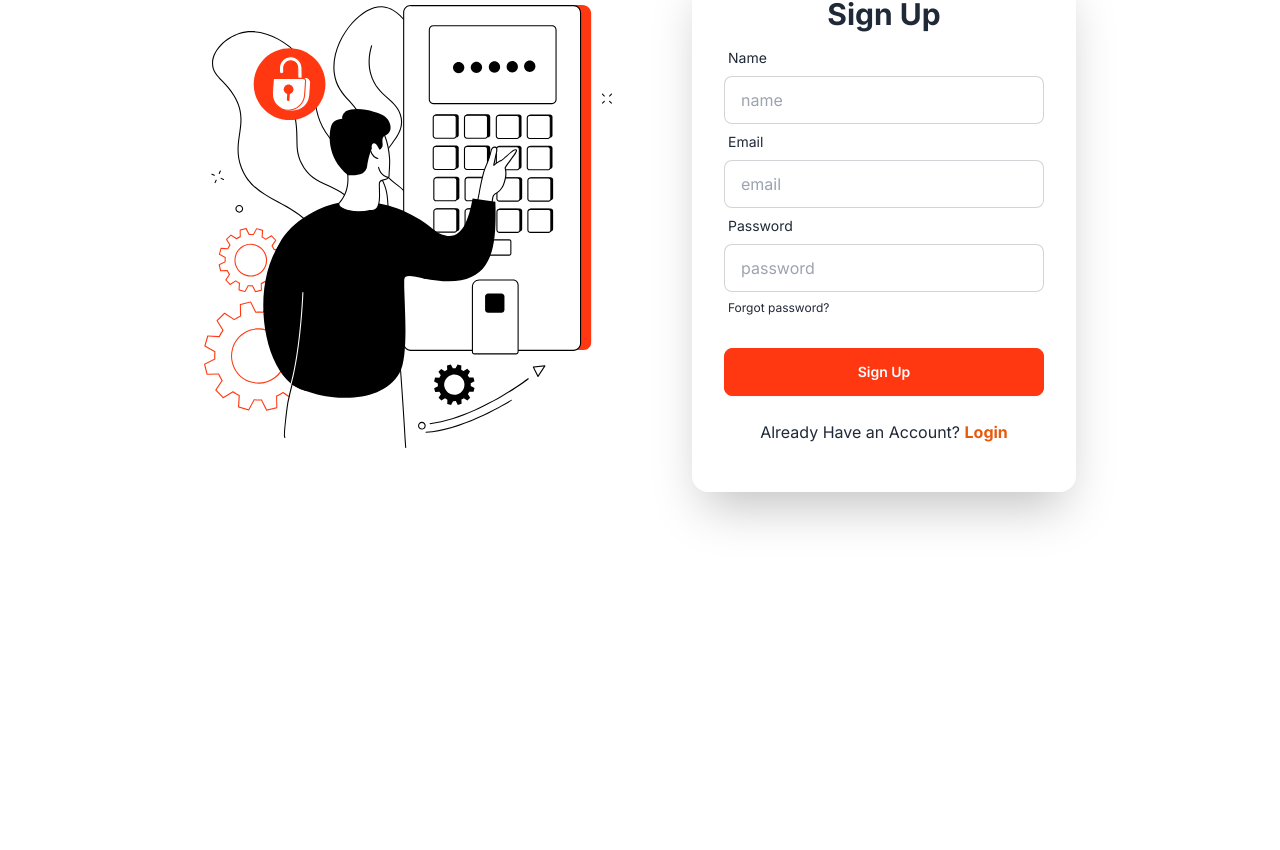
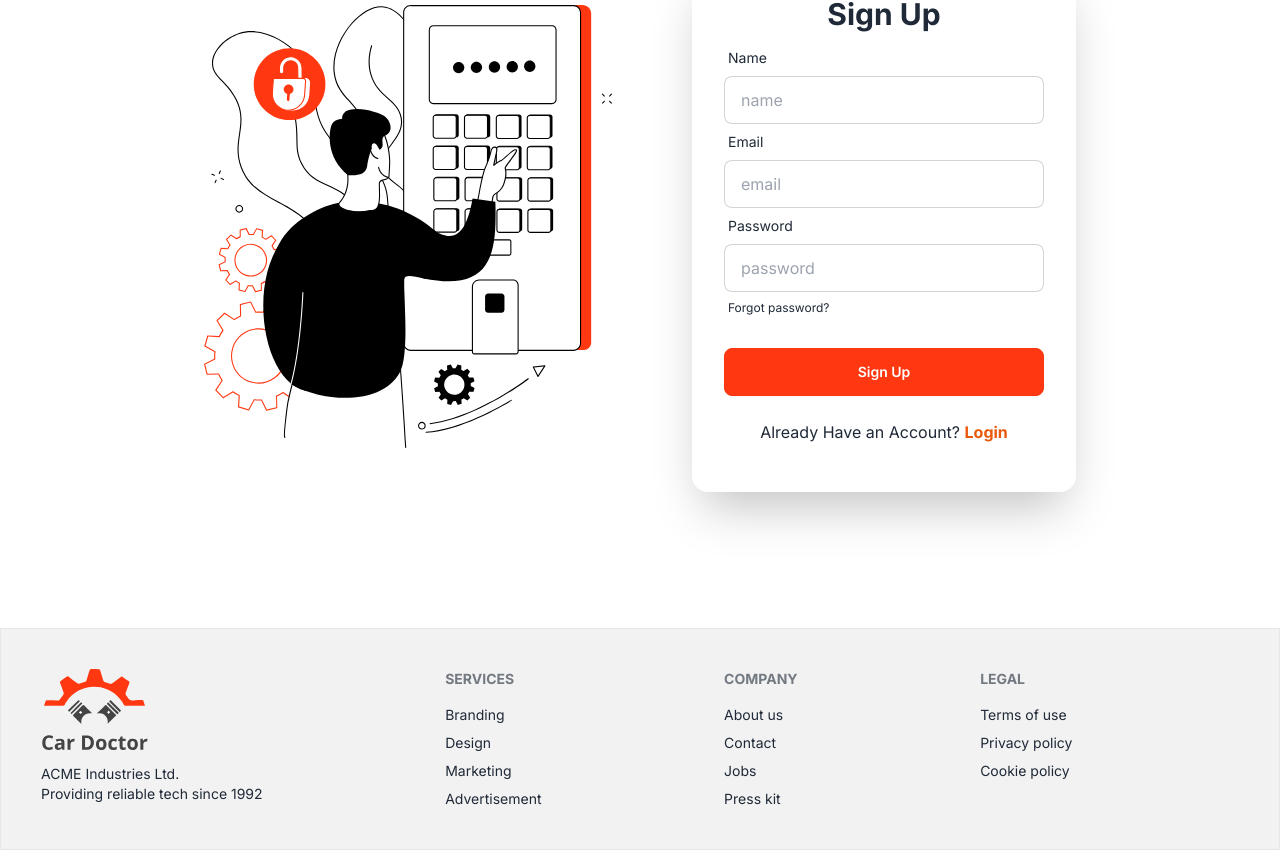
Before and after one commit to Jisan-Dev/M58-Car-Doctor-client, a React (Vite) app: page /signUp in a window 1280 px wide. Shown: the part 284-1134 px from the top of the page. Before the commit the page ends 912 px from the top, so only its background shows below. Built offline with nearby package versions, Linux system fonts and the light colour scheme; no server answers.

Commit message:
added footer and also added logout feature. edited in login as well

```diff
--- a/src/Routes/Root.jsx
+++ b/src/Routes/Root.jsx
@@ -1,11 +1,13 @@
 import { Outlet } from 'react-router-dom';
 import Header from '../components/Header';
+import Footer from '../components/Footer';
 
 const Root = () => {
   return (
     <>
       <Header />
       <Outlet />
+      <Footer />
     </>
   );
 };
--- /dev/null
+++ b/src/components/Footer.jsx
@@ -0,0 +1,39 @@
+import logo from '../assets/logo.svg';
+const Footer = () => {
+  return (
+    <footer className="border bg-base-200">
+      <div className="container mx-auto footer p-10 bg-base-200 text-base-content">
+        <div>
+          <img src={logo} alt="" />
+          <p>
+            ACME Industries Ltd.
+            <br />
+            Providing reliable tech since 1992
+          </p>
+        </div>
+        <div>
+          <span className="footer-title">Services</span>
+          <a className="link link-hover">Branding</a>
+          <a className="link link-hover">Design</a>
+          <a className="link link-hover">Marketing</a>
+          <a className="link link-hover">Advertisement</a>
+        </div>
+        <div>
+          <span className="footer-title">Company</span>
+          <a className="link link-hover">About us</a>
+          <a className="link link-hover">Contact</a>
+          <a className="link link-hover">Jobs</a>
+          <a className="link link-hover">Press kit</a>
+        </div>
+        <div>
+          <span className="footer-title">Legal</span>
+          <a className="link link-hover">Terms of use</a>
+          <a className="link link-hover">Privacy policy</a>
+          <a className="link link-hover">Cookie policy</a>
+        </div>
+      </div>
+    </footer>
+  );
+};
+
+export default Footer;
--- a/src/components/Header.jsx
+++ b/src/components/Header.jsx
@@ -1,18 +1,16 @@
 import { Link, NavLink } from 'react-router-dom';
 import logo from '../assets/logo.svg';
-// import useAuth from '../../../hooks/useAuth';
-// import { useContext } from "react";
-// import { AuthContext } from "../../../providers/AuthProvider";
+import { useContext } from 'react';
+import { AuthContext } from '../providers/AuthProvider';
 
 const Header = () => {
-  // const { user, logOut } = useAuth();
-  // const {user, logOut} = useContext(AuthContext);
+  const { user, logOut } = useContext(AuthContext);
 
-  // const handleLogOut = () => {
-  //   logOut()
-  //     .then(() => {})
-  //     .catch((error) => console.log(error));
-  // };
+  const handleLogOut = () => {
+    logOut()
+      .then(() => {})
+      .catch((error) => console.log(error));
+  };
 
   const navItems = (
     <>
@@ -34,7 +32,7 @@ const Header = () => {
           About
         </NavLink>
       </li>
-      {/* {user?.email ? (
+      {user?.email ? (
         <>
           <li className="hover:text-primary">
             <Link to="/bookings">My Bookings</Link>
@@ -47,7 +45,7 @@ const Header = () => {
         <li className="hover:text-primary">
           <Link to="/login">Login</Link>
         </li>
-      )} */}
+      )}
     </>
   );
   return (
--- a/src/pages/home/components/services/Services.jsx
+++ b/src/pages/home/components/services/Services.jsx
@@ -11,7 +11,7 @@ const Services = () => {
   }, []);
 
   return (
-    <div className="mt-32 font-inter">
+    <div className="my-32">
       <div className="text-center">
         <h3 className="text-xl font-bold text-primary">Services</h3>
         <h2 className="text-neutral-900 text-[45px] font-bold">Our Service Area</h2>
--- a/src/pages/login/index.jsx
+++ b/src/pages/login/index.jsx
@@ -1,7 +1,7 @@
 import { Link } from 'react-router-dom';
 import img from '../../assets/images/login/login.svg';
 import { useContext } from 'react';
-import { AuthContext } from '../../providers/AuthProvider';
+import { AuthContext } from '../../providers/AuthProvider.jsx';
 
 const Login = () => {
   const { loginUser } = useContext(AuthContext);
--- a/src/providers/AuthProvider.jsx
+++ b/src/providers/AuthProvider.jsx
@@ -1,4 +1,4 @@
-import { createUserWithEmailAndPassword, getAuth, onAuthStateChanged, signInWithEmailAndPassword } from 'firebase/auth';
+import { createUserWithEmailAndPassword, getAuth, onAuthStateChanged, signInWithEmailAndPassword, signOut } from 'firebase/auth';
 import { createContext, useEffect, useState } from 'react';
 import app from '../firebase/firebase.config';
 
@@ -6,7 +6,7 @@ export const AuthContext = createContext();
 const auth = getAuth(app);
 
 const AuthProvider = ({ children }) => {
-  const [users, setUsers] = useState([]);
+  const [user, setUser] = useState([]);
   const [loading, setLoading] = useState(true);
 
   const createUser = (email, password) => {
@@ -19,14 +19,18 @@ const AuthProvider = ({ children }) => {
     return signInWithEmailAndPassword(auth, email, password);
   };
 
+  const logOut = () => {
+    return signOut(auth);
+  };
+
   useEffect(() => {
     const unsubscribe = onAuthStateChanged(auth, (currentUser) => {
       if (currentUser) {
-        setUsers(currentUser);
+        setUser(currentUser);
         setLoading(false);
         console.log('onAuthStateChanged', currentUser);
       } else {
-        setUsers(null);
+        setUser(null);
         setLoading(false);
         console.log('logged out state changed', currentUser);
       }
@@ -35,7 +39,7 @@ const AuthProvider = ({ children }) => {
     return () => unsubscribe();
   }, []);
 
-  const authInfo = { users, loading, createUser, loginUser };
+  const authInfo = { user, loading, createUser, loginUser, logOut };
   return <AuthContext.Provider value={authInfo}>{children}</AuthContext.Provider>;
 };
 
```
